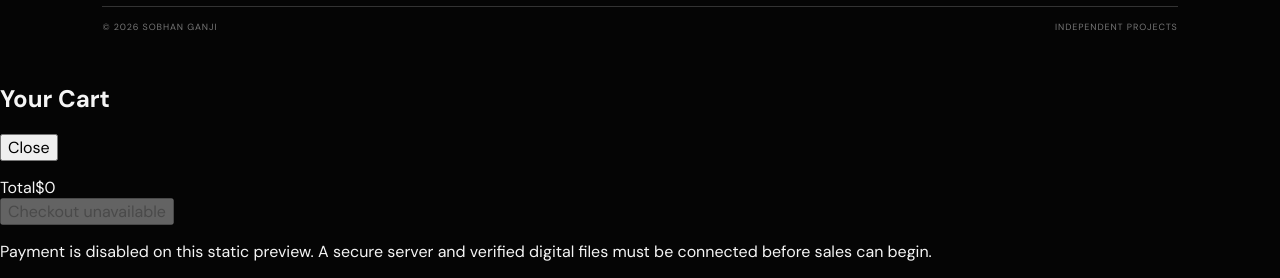
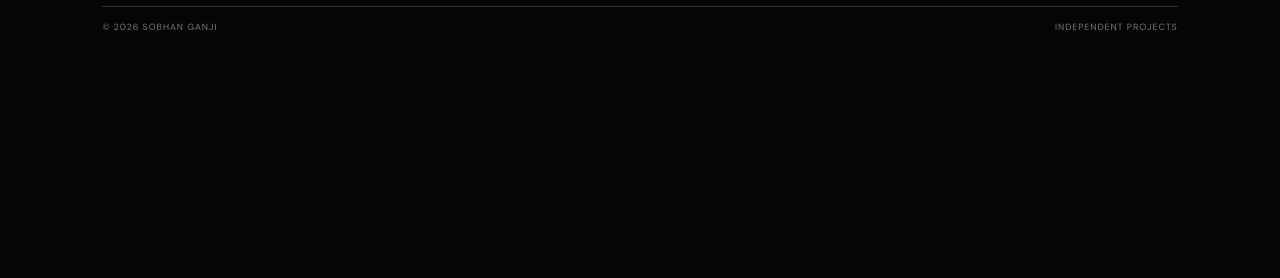
Before and after one commit to 3obhan/3obhan.github.io, a plain HTML site: page hardo/index.html in a window 1280 px wide. Shown: the part 1875-2153 px from the top of the page. After the commit the page ends 1938 px from the top, so only its background shows below. Drawn offline with Linux system fonts and the light colour scheme.

Commit message:
Remove remaining shop remnants from portfolio

```diff
--- a/hardo/index.html
+++ b/hardo/index.html
@@ -6,4 +6,4 @@
 <div class="works-grid"><a class="work-card" href="https://mantec.sobhan-ganji.workers.dev/" target="_blank" rel="noopener"><span class="work-number">01 / LOGIC & ANALYSIS</span><div><h3>MANTEC.</h3><p data-en="A logical analysis tool designed to examine arguments, identify reasoning errors and help people think more clearly." data-fa="ابزاری برای تحلیل منطقی متن، بررسی استدلال‌ها و شناسایی خطاهای فکری؛ برای شفاف‌تر اندیشیدن.">A logical analysis tool designed to examine arguments, identify reasoning errors and help people think more clearly.</p></div><span class="work-arrow">↗</span></a><a class="work-card" href="https://mr-judge.vercel.app/" target="_blank" rel="noopener"><span class="work-number">02 / AI & DECISION</span><div><h3>MR JUDGE.</h3><p data-en="An AI-assisted dispute analysis platform that evaluates arguments from multiple sides and provides structured assessments." data-fa="پلتفرمی برای تحلیل اختلاف‌ها با کمک هوش مصنوعی؛ بررسی استدلال‌های طرفین و ارائهٔ ارزیابی ساختاریافته.">An AI-assisted dispute analysis platform that evaluates arguments from multiple sides and provides structured assessments.</p></div><span class="work-arrow">↗</span></a></div>
 </div></section><section class="statement"><div class="statement-inner"><div class="eyebrow" data-en="ABOUT DOABLE" data-fa="دربارهٔ کردنی">ABOUT DOABLE</div><h2 data-en="Build what you <span>believe in.</span>" data-fa="آنچه به آن باور داری، <span>بساز.</span>">Build what you <span>believe in.</span></h2><p data-en="A collection of independent digital tools and products, including Mantec and Mr Judge." data-fa="مجموعه‌ای از ابزارها و محصولات دیجیتال مستقل، از جمله منطک و مستر جاج.">Doable is an independent creative and software development initiative. Its goal is to transform ideas into accessible, useful and thoughtful digital experiences.</p></div></section></main>
 <footer class="site-footer"><div class="footer-top"><div><div class="eyebrow" data-en="INDEPENDENTLY CREATED" data-fa="ساخته‌شده مستقلانه">INDEPENDENTLY CREATED</div><div class="footer-name">DOABLE.</div></div><div class="footer-links"><a href="https://github.com/3obhan" target="_blank" rel="noopener">GITHUB ↗</a><a href="../" data-en="SOBHAN GANJI ↗" data-fa="سبحان گنجی ↗">SOBHAN GANJI ↗</a><a href="mailto:Sobhan.Ganji@Yahoo.com">EMAIL ↗</a></div></div><div class="copyright"><span>© 2026 SOBHAN GANJI</span><span>INDEPENDENT PROJECTS</span></div></footer>
-<div class="cart-backdrop"></div><aside class="cart-panel" aria-label="Shopping cart" aria-modal="true" role="dialog"><div class="cart-panel-head"><h2 data-en="Your Cart" data-fa="سبد خرید شما">Your Cart</h2><button class="cart-close" type="button" data-en="Close" data-fa="بستن">Close</button></div><ul class="cart-items"></ul><div class="cart-total"><span data-en="Total" data-fa="جمع کل">Total</span><span class="cart-total-value">$0</span></div><button class="checkout-disabled" type="button" disabled data-en="Checkout unavailable" data-fa="پرداخت غیرفعال است">Checkout unavailable</button><p class="cart-hint" data-en="Payment is disabled on this static preview. A secure server and verified digital files must be connected before sales can begin." data-fa="پرداخت در این پیش‌نمایش ایستا غیرفعال است. برای شروع فروش باید سرور امن و فایل‌های واقعی محصولات متصل شوند.">Payment is disabled on this static preview. A secure server and verified digital files must be connected before sales can begin.</p></aside><script src="../scripts/site.js" defer></script></body></html>
+<script src="../scripts/site.js" defer></script></body></html>
```
